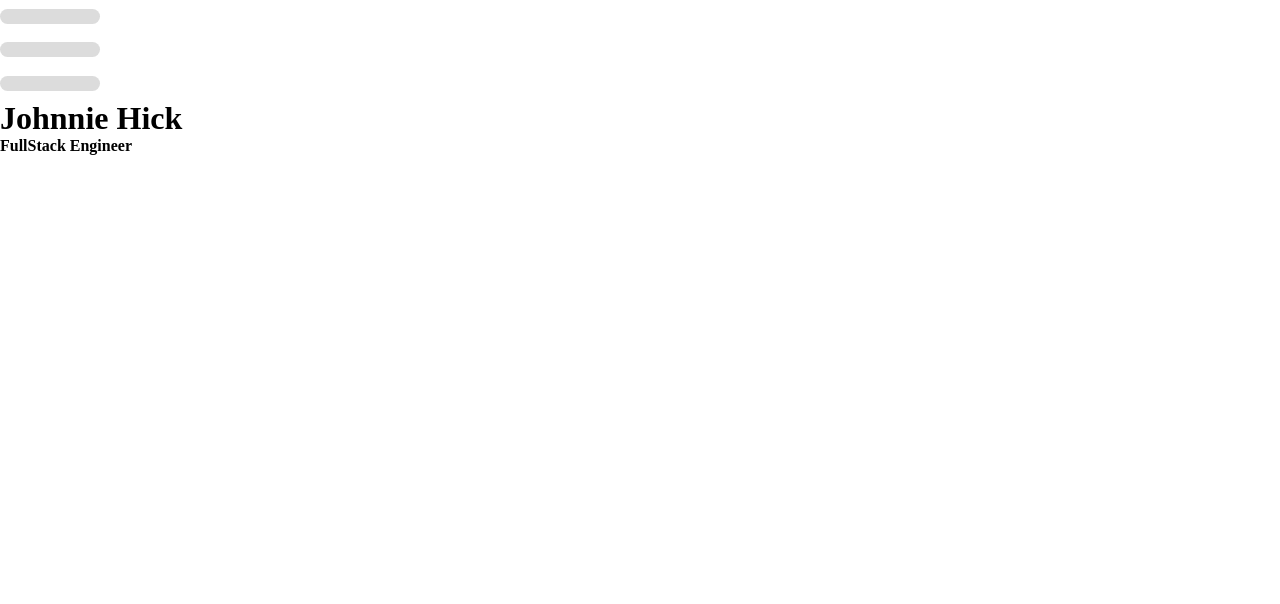
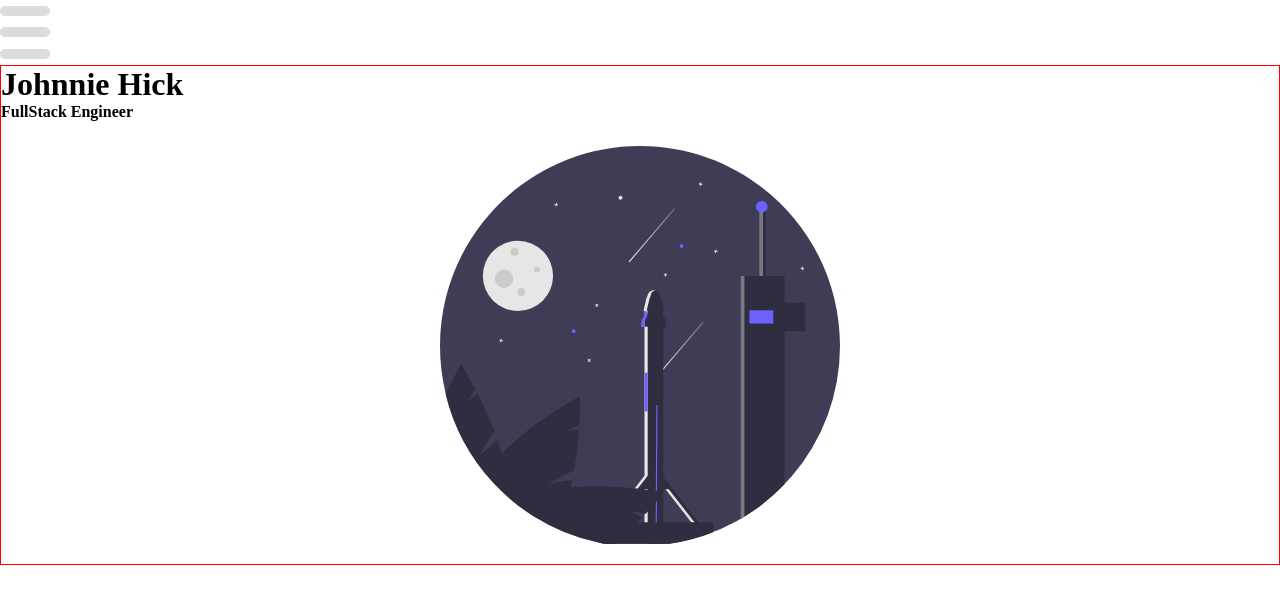
Before and after one commit to Johnnie007/profilePage, a React (Create React App) app: page / in a window 1280 px wide. Shown: the top 604 px of the page. Built offline with nearby package versions, Linux system fonts and the light colour scheme.

Commit message:
Added homepage

```diff
--- a/src/Mobile/Component/HomePage/HomePage.scss
+++ b/src/Mobile/Component/HomePage/HomePage.scss
@@ -0,0 +1,9 @@
+.homepage-main{
+    width: 100%;
+    height: 500px;
+    border: 1px solid red;
+    background-image: url(../../Images/mobile-home.svg);
+    background-position: center bottom 20px;
+    background-repeat: no-repeat;
+    background-size: 400px;
+}
--- a/src/Mobile/Component/Nav/Nav.js
+++ b/src/Mobile/Component/Nav/Nav.js
@@ -38,7 +38,7 @@ class Nav extends React.Component{
             </div>
         </nav>
 
-    close = <div className={this.state.status} onClick={this.status}>
+    close = <div className='close' onClick={this.status}>
                 <div className='close__bar'></div>
                 <div className='close__bar'></div>
                 <div className='close__bar'></div>
--- a/src/Mobile/Component/Nav/Nav.scss
+++ b/src/Mobile/Component/Nav/Nav.scss
@@ -5,13 +5,12 @@
 //Closed Hamburger Bar
 .close{
     display: flex;
-    height: 100px;
-    width: 100px;
+    height: 65px;
     flex-direction: column;
     justify-content: space-around;
     &__bar{
-        width: 100px;
-        height: 15px;
+        width: 50px;
+        height: 10px;
         background-color: gainsboro;
         border-radius: 20px;
     }
```
